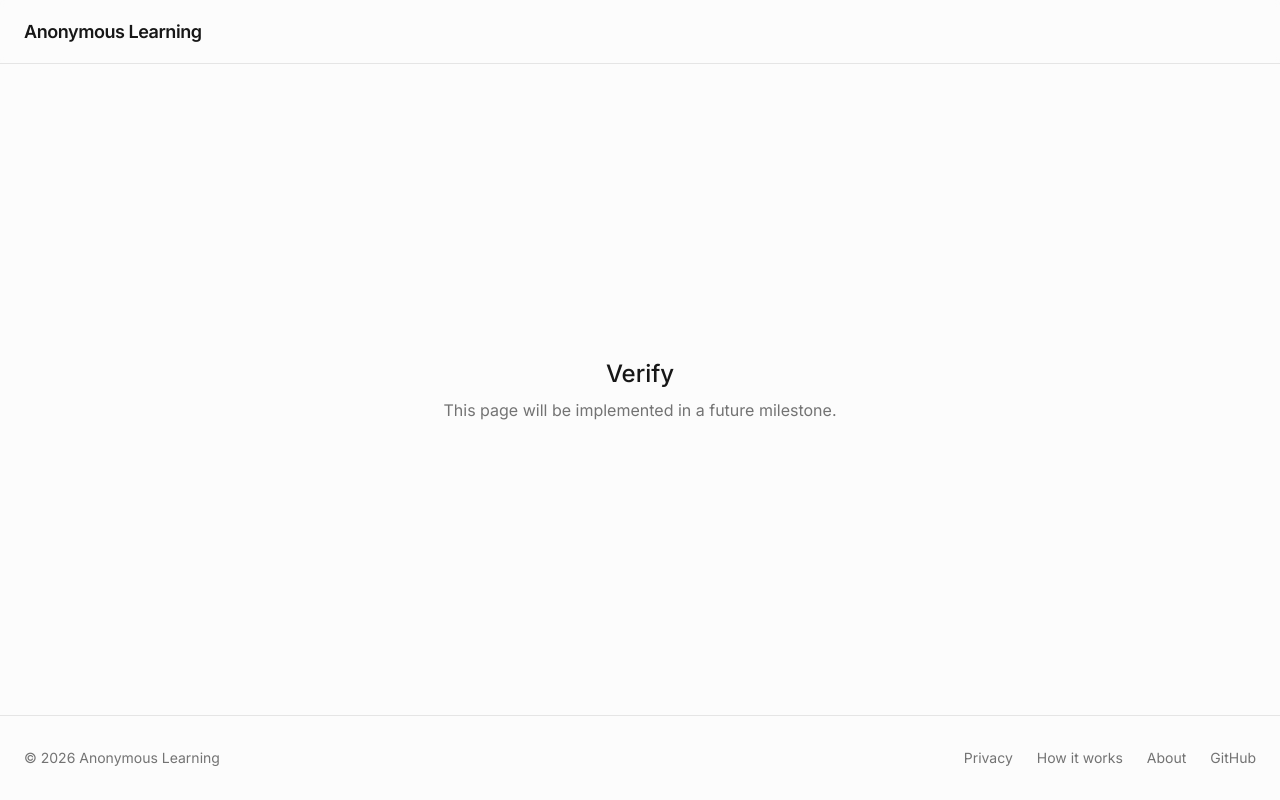
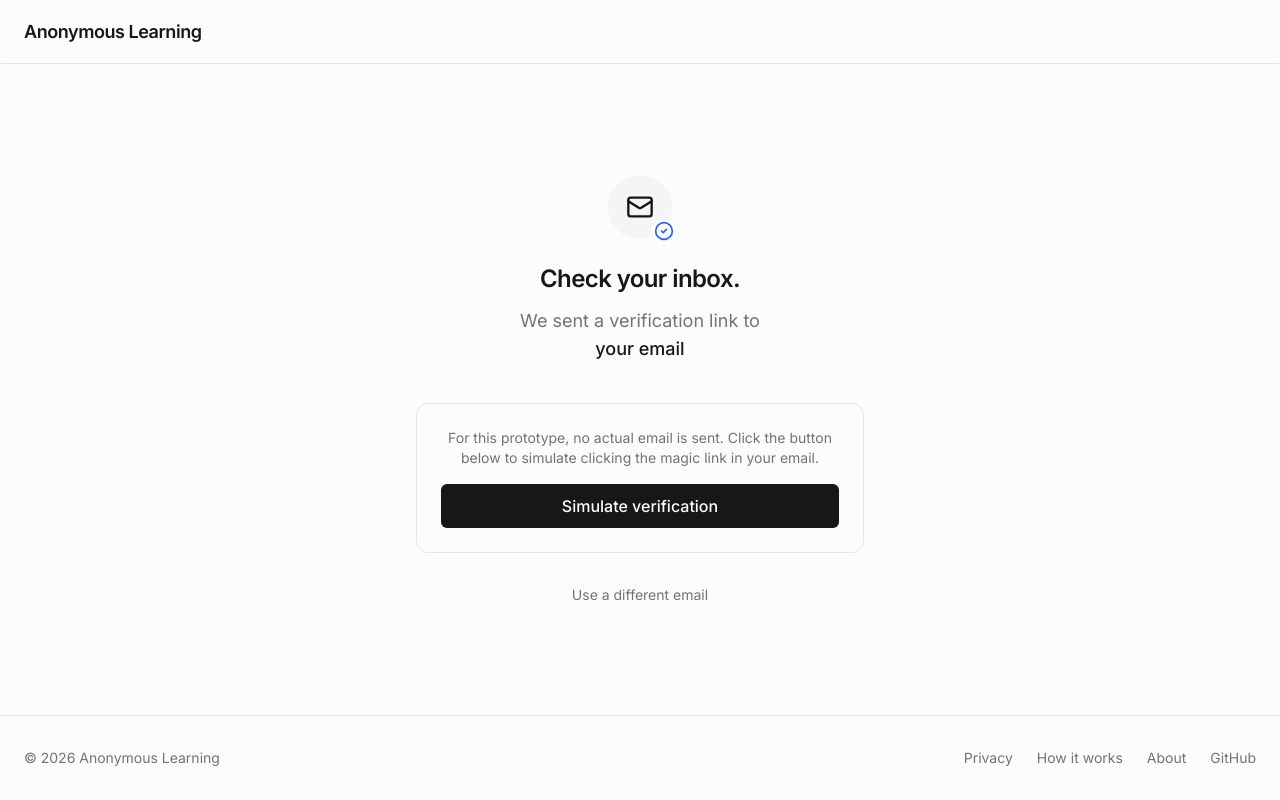
Before and after one commit to kasturirasekar/anonymous, a React (Vite) app in the folder anonymous-learning/: page /verify in a window 1280 px wide. Built offline with nearby package versions, Linux system fonts and the light colour scheme.

Commit message:
feat: add mock authentication flow

```diff
--- a/anonymous-learning/src/App.tsx
+++ b/anonymous-learning/src/App.tsx
@@ -1,5 +1,8 @@
 import { BrowserRouter as Router, Routes, Route, Outlet, Link } from 'react-router-dom';
+import { AuthProvider } from './contexts/AuthContext';
 import Landing from './pages/Landing';
+import Login from './pages/Login';
+import Verify from './pages/Verify';
 
 // Application Shell / Layout
 function AppLayout() {
@@ -43,13 +46,14 @@ function PlaceholderPage({ title }: { title: string }) {
 
 function App() {
   return (
-    <Router>
-      <Routes>
-        <Route path="/" element={<AppLayout />}>
-          <Route index element={<Landing />} />
-          <Route path="login" element={<PlaceholderPage title="Login" />} />
-          <Route path="verify" element={<PlaceholderPage title="Verify" />} />
-          <Route path="dashboard" element={<PlaceholderPage title="Dashboard" />} />
+    <AuthProvider>
+      <Router>
+        <Routes>
+          <Route path="/" element={<AppLayout />}>
+            <Route index element={<Landing />} />
+            <Route path="login" element={<Login />} />
+            <Route path="verify" element={<Verify />} />
+            <Route path="dashboard" element={<PlaceholderPage title="Dashboard" />} />
           <Route path="matchmaking" element={<PlaceholderPage title="Matchmaking" />} />
           <Route path="match-found" element={<PlaceholderPage title="Match Found" />} />
           <Route path="chat" element={<PlaceholderPage title="Chat" />} />
@@ -60,6 +64,7 @@ function App() {
         </Route>
       </Routes>
     </Router>
+    </AuthProvider>
   );
 }
 
--- /dev/null
+++ b/anonymous-learning/src/contexts/AuthContext.tsx
@@ -0,0 +1,77 @@
+import React, { createContext, useContext, useState, ReactNode } from 'react';
+
+export type Intent = 'learn' | 'teach';
+
+export interface UserState {
+  authenticated: boolean;
+  anonymousId: string;
+  intent?: Intent;
+  topic?: string;
+  emailForVerification?: string;
+}
+
+interface AuthContextType {
+  user: UserState;
+  loginRequest: (email: string) => void;
+  verifyLogin: () => void;
+  logout: () => void;
+  setIntent: (intent: Intent) => void;
+  setTopic: (topic: string) => void;
+}
+
+const AuthContext = createContext<AuthContextType | undefined>(undefined);
+
+// A simple utility to generate a pseudo-random anonymous UUID for the mock
+const generateAnonymousId = () => {
+  return 'anon-' + Math.random().toString(36).substring(2, 9) + '-' + Math.random().toString(36).substring(2, 9);
+};
+
+export function AuthProvider({ children }: { children: ReactNode }) {
+  const [user, setUser] = useState<UserState>({
+    authenticated: false,
+    anonymousId: '',
+  });
+
+  const loginRequest = (email: string) => {
+    // In a real app, this would hit an API to send an email.
+    // Here we just store the email temporarily to show it on the verify page.
+    setUser((prev) => ({ ...prev, emailForVerification: email }));
+  };
+
+  const verifyLogin = () => {
+    setUser({
+      authenticated: true,
+      anonymousId: generateAnonymousId(),
+      emailForVerification: undefined,
+    });
+  };
+
+  const logout = () => {
+    setUser({
+      authenticated: false,
+      anonymousId: '',
+    });
+  };
+
+  const setIntent = (intent: Intent) => {
+    setUser((prev) => ({ ...prev, intent }));
+  };
+
+  const setTopic = (topic: string) => {
+    setUser((prev) => ({ ...prev, topic }));
+  };
+
+  return (
+    <AuthContext.Provider value={{ user, loginRequest, verifyLogin, logout, setIntent, setTopic }}>
+      {children}
+    </AuthContext.Provider>
+  );
+}
+
+export function useAuth() {
+  const context = useContext(AuthContext);
+  if (context === undefined) {
+    throw new Error('useAuth must be used within an AuthProvider');
+  }
+  return context;
+}
--- /dev/null
+++ b/anonymous-learning/src/pages/Login.tsx
@@ -0,0 +1,80 @@
+import React, { useState } from 'react';
+import { useNavigate } from 'react-router-dom';
+import { Lock, ArrowRight } from 'lucide-react';
+import { Button } from '../components/Button';
+import { useAuth } from '../contexts/AuthContext';
+
+export default function Login() {
+  const [email, setEmail] = useState('');
+  const [error, setError] = useState('');
+  const navigate = useNavigate();
+  const { loginRequest } = useAuth();
+
+  const handleSubmit = (e: React.FormEvent) => {
+    e.preventDefault();
+    if (!email || !email.includes('@')) {
+      setError('Please enter a valid email address.');
+      return;
+    }
+
+    // Simulate sending email
+    loginRequest(email);
+    navigate('/verify');
+  };
+
+  return (
+    <div className="flex-1 flex items-center justify-center w-full px-6 py-12">
+      <div className="w-full max-w-md flex flex-col items-center text-center">
+        <div className="w-12 h-12 bg-muted rounded-full flex items-center justify-center mb-6">
+          <Lock className="text-foreground" size={24} />
+        </div>
+
+        <h1 className="text-2xl font-semibold tracking-tight mb-2">Enter the learning room.</h1>
+        <p className="text-muted-foreground mb-8">
+          Only verified educational or approved organization accounts can join.
+        </p>
+
+        <form onSubmit={handleSubmit} className="w-full flex flex-col gap-4">
+          <div className="flex flex-col text-left">
+            <label htmlFor="email" className="sr-only">Email address</label>
+            <input
+              id="email"
+              type="email"
+              value={email}
+              onChange={(e) => {
+                setEmail(e.target.value);
+                setError('');
+              }}
+              placeholder="Educational or organization email"
+              className="w-full h-11 px-4 rounded-md border border-border bg-background focus:outline-none focus:ring-2 focus:ring-accent/50 transition-shadow"
+            />
+            {error && <span className="text-red-500 text-sm mt-2">{error}</span>}
+          </div>
+
+          <Button type="submit" size="lg" className="w-full group">
+            Send verification link
+            <ArrowRight size={16} className="ml-2 group-hover:translate-x-1 transition-transform" />
+          </Button>
+        </form>
+
+        <div className="mt-10 p-4 border border-border bg-muted/30 rounded-lg text-sm text-muted-foreground text-left flex gap-3">
+          <div className="mt-0.5">
+            <ShieldIcon />
+          </div>
+          <div>
+            <p className="font-medium text-foreground mb-1">Privacy Notice</p>
+            <p>Your email is used only for verification. Your identity in the app is anonymous.</p>
+          </div>
+        </div>
+      </div>
+    </div>
+  );
+}
+
+function ShieldIcon() {
+  return (
+    <svg width="16" height="16" viewBox="0 0 24 24" fill="none" stroke="currentColor" strokeWidth="2" strokeLinecap="round" strokeLinejoin="round" className="text-accent">
+      <path d="M12 22s8-4 8-10V5l-8-3-8 3v7c0 6 8 10 8 10z"/>
+    </svg>
+  );
+}
--- /dev/null
+++ b/anonymous-learning/src/pages/Verify.tsx
@@ -0,0 +1,59 @@
+import React from 'react';
+import { useNavigate } from 'react-router-dom';
+import { Mail, CheckCircle2 } from 'lucide-react';
+import { Button } from '../components/Button';
+import { useAuth } from '../contexts/AuthContext';
+
+export default function Verify() {
+  const navigate = useNavigate();
+  const { user, verifyLogin } = useAuth();
+
+  const handleSimulateVerify = () => {
+    verifyLogin();
+    navigate('/dashboard');
+  };
+
+  // Mask the email for privacy (e.g., student@university.edu -> st****t@university.edu)
+  const maskEmail = (email?: string) => {
+    if (!email) return 'your email';
+    const [local, domain] = email.split('@');
+    if (!domain) return email;
+    if (local.length <= 2) return `${local[0]}***@${domain}`;
+    return `${local.substring(0, 2)}****${local.substring(local.length - 1)}@${domain}`;
+  };
+
+  return (
+    <div className="flex-1 flex items-center justify-center w-full px-6 py-12">
+      <div className="w-full max-w-md flex flex-col items-center text-center">
+        <div className="w-16 h-16 bg-muted rounded-full flex items-center justify-center mb-6 relative">
+          <Mail className="text-foreground" size={28} />
+          <div className="absolute -bottom-1 -right-1 bg-background rounded-full p-0.5">
+            <CheckCircle2 className="text-accent" size={20} />
+          </div>
+        </div>
+
+        <h1 className="text-2xl font-semibold tracking-tight mb-3">Check your inbox.</h1>
+        <p className="text-muted-foreground mb-10 text-lg">
+          We sent a verification link to<br />
+          <span className="font-medium text-foreground">{maskEmail(user.emailForVerification)}</span>
+        </p>
+
+        <div className="w-full p-6 border border-border bg-card rounded-xl flex flex-col gap-4">
+          <p className="text-sm text-muted-foreground">
+            For this prototype, no actual email is sent. Click the button below to simulate clicking the magic link in your email.
+          </p>
+          <Button onClick={handleSimulateVerify} size="lg" className="w-full">
+            Simulate verification
+          </Button>
+        </div>
+
+        <button
+          onClick={() => navigate('/login')}
+          className="mt-8 text-sm text-muted-foreground hover:text-foreground transition-colors"
+        >
+          Use a different email
+        </button>
+      </div>
+    </div>
+  );
+}
```
